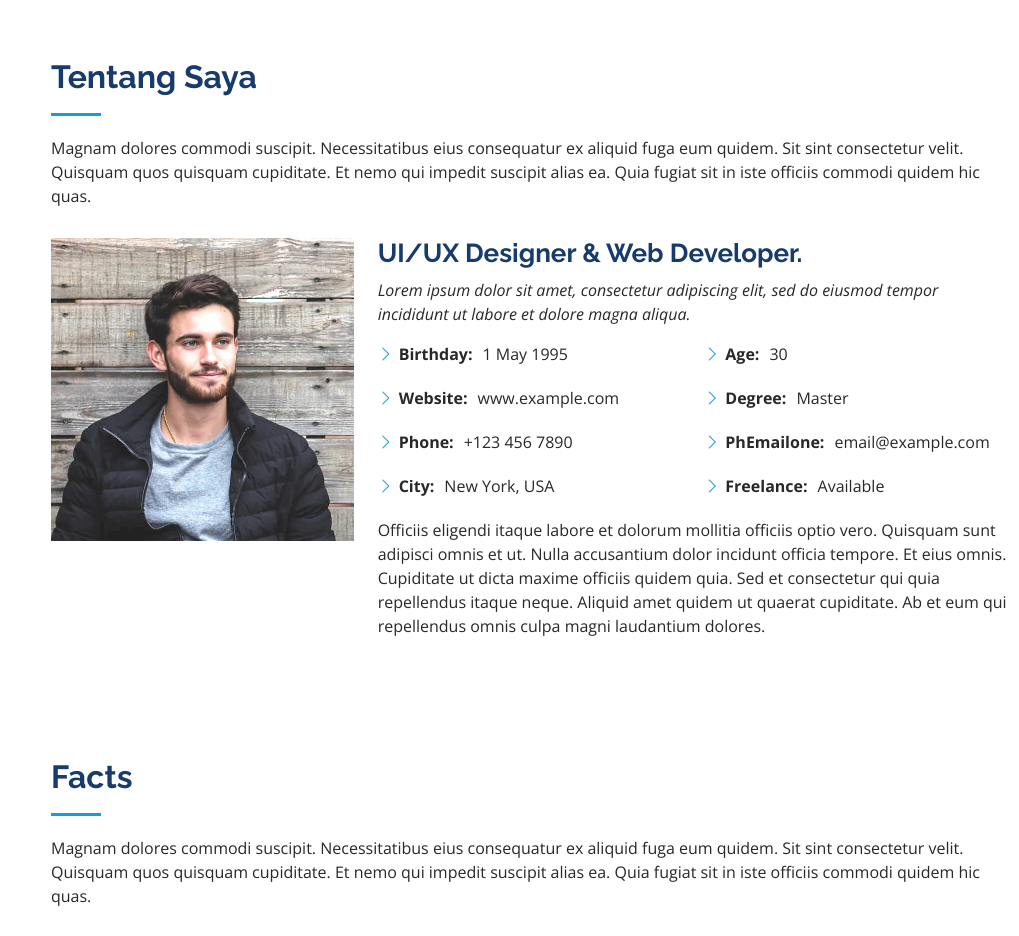
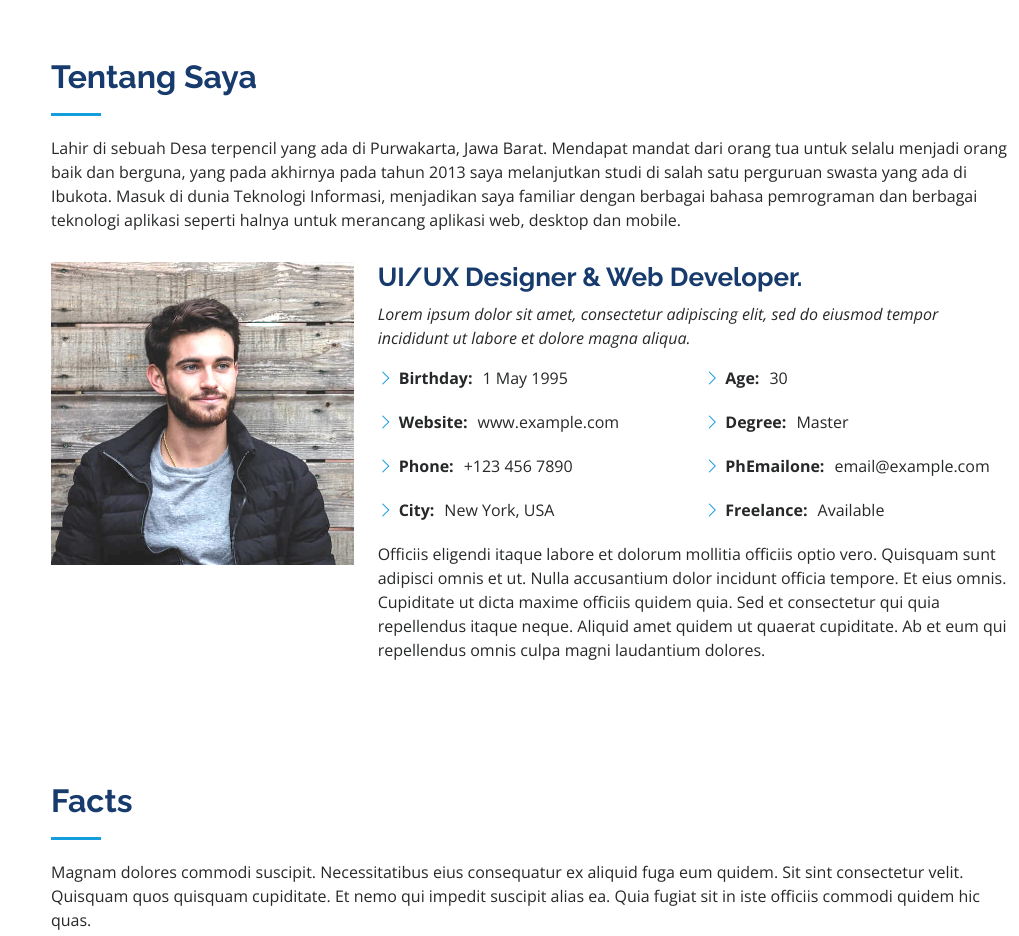
Before and after one commit to zonewanz/zonewanz.github.io, a plain HTML site: page index.html in a window 1280 px wide. Shown: the part 802-1738 px from the top of the page, without its empty margins (261-1280 px from the left). Drawn offline with nearby package versions, Linux system fonts and the light colour scheme.

Commit message:
Update index.html

```diff
--- a/index.html
+++ b/index.html
@@ -85,7 +85,9 @@
 
         <div class="section-title">
           <h2>Tentang Saya</h2>
-          <p>Magnam dolores commodi suscipit. Necessitatibus eius consequatur ex aliquid fuga eum quidem. Sit sint consectetur velit. Quisquam quos quisquam cupiditate. Et nemo qui impedit suscipit alias ea. Quia fugiat sit in iste officiis commodi quidem hic quas.</p>
+          <p>Lahir di sebuah Desa terpencil yang ada di Purwakarta, Jawa Barat. Mendapat mandat dari orang tua untuk selalu menjadi orang baik dan berguna, yang pada akhirnya pada tahun 2013 saya melanjutkan studi di salah satu perguruan swasta yang ada di Ibukota.
+
+          Masuk di dunia Teknologi Informasi, menjadikan saya familiar dengan berbagai bahasa pemrograman dan berbagai teknologi aplikasi seperti halnya untuk merancang aplikasi web, desktop dan mobile. </p>
         </div>
 
         <div class="row">
```
